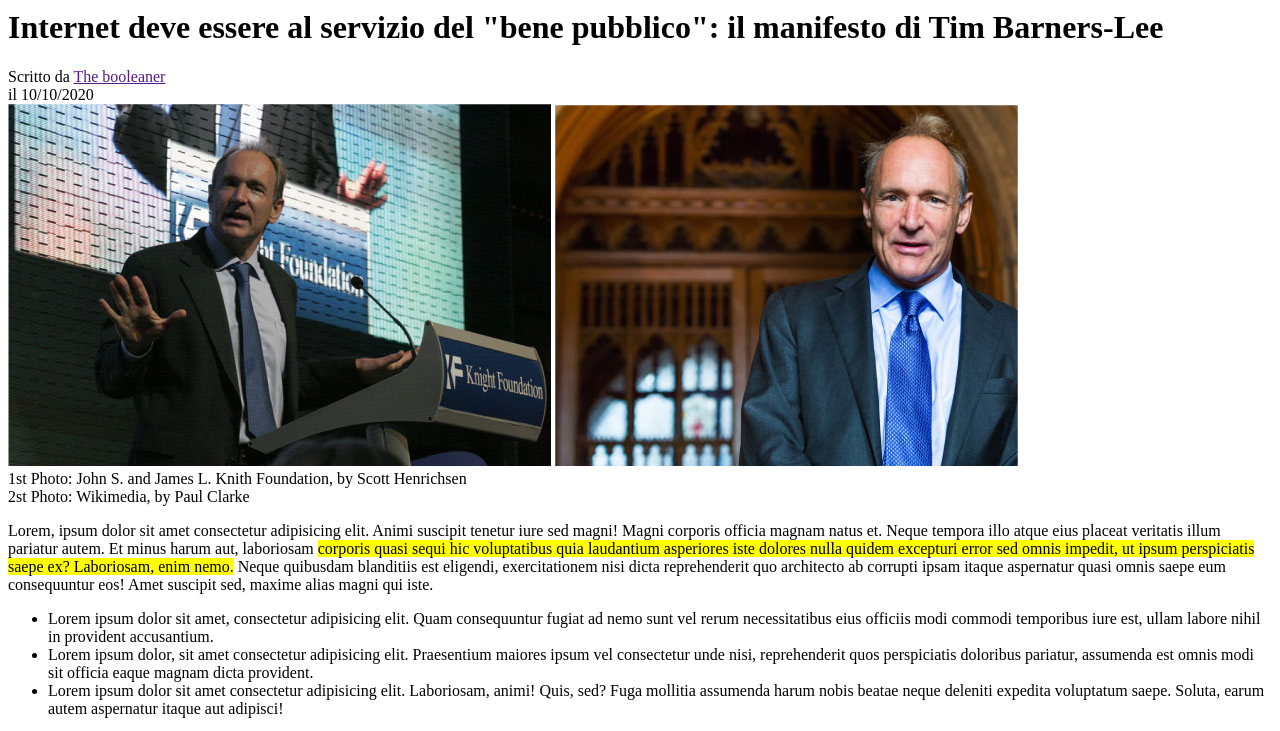
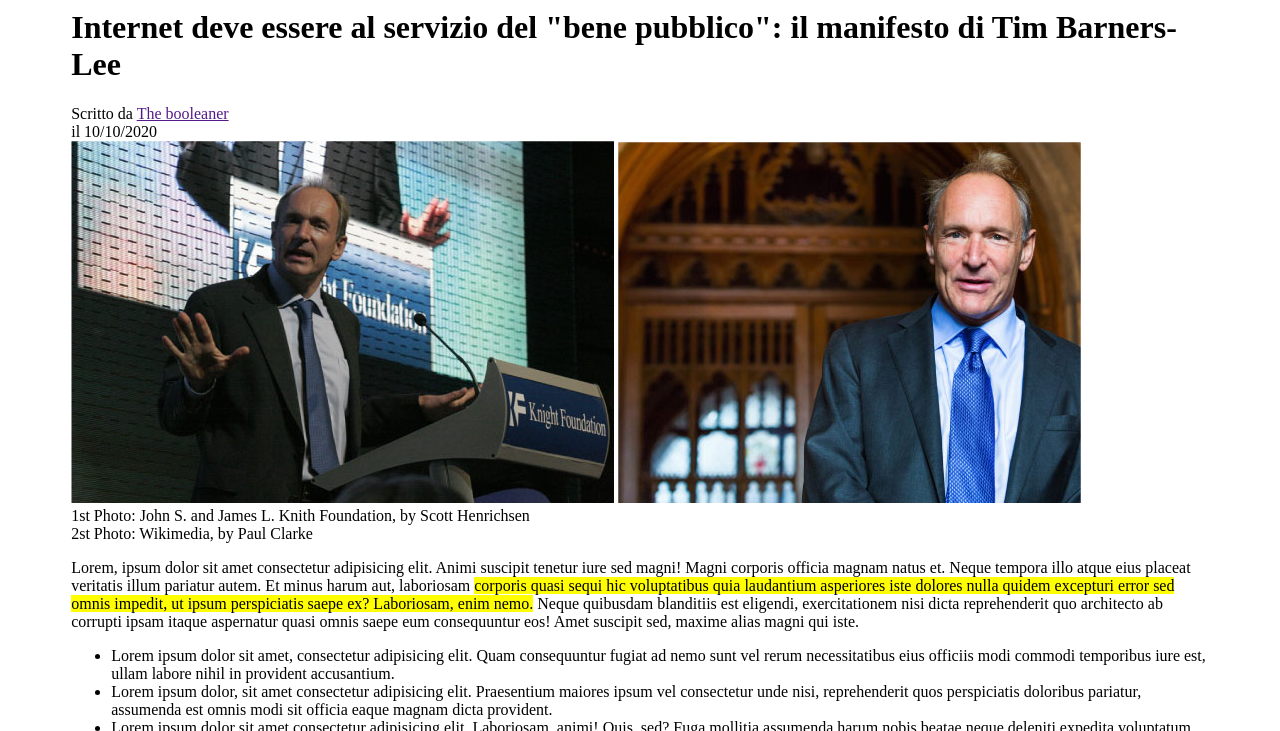
Before and after one commit to AlessioAbbati/html-css-booleaner, a plain HTML site: page bonus/index.html in a window 1280 px wide. Shown: the part 62-793 px from the top of the page. Drawn offline with Linux system fonts and the light colour scheme; files whose address does not match are found by name.

Commit message:
main position

```diff
--- a/bonus/assets/style.css
+++ b/bonus/assets/style.css
@@ -4,9 +4,19 @@ header{
     background-size: contain;
 
 }
+body{
+    position: relative;
+}
+main{
+    position: absolute;
+    left: 5%;
+    right: 5%;
+}
 .title{
     width: 150px;
     height: auto;
+
+
 
 }
 .evidenziato{
```
